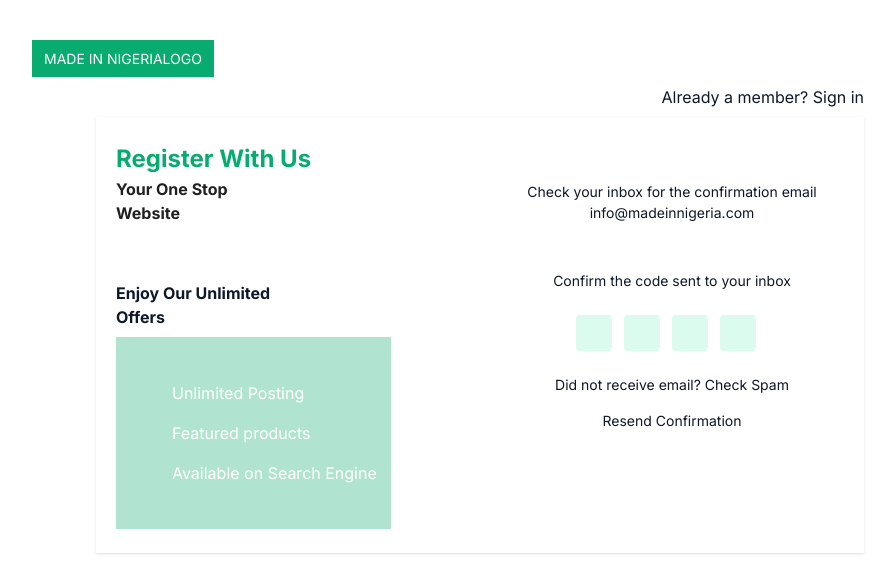
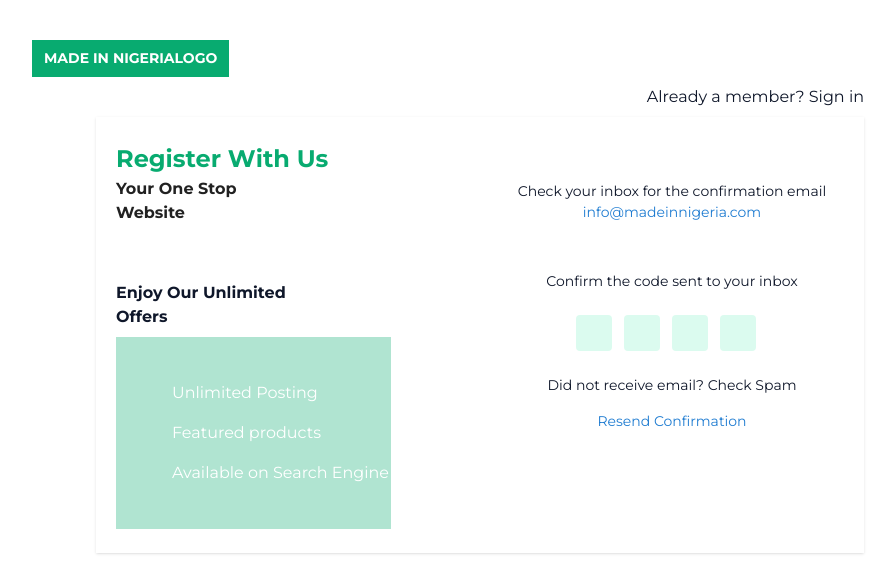
Before and after one commit to MnN-Project/MnN-Project-Client, a Next.js app: page /otp in a window 1280 px wide. Shown: the top 568 px of the page, without its empty margins (160-1054 px from the left). Built offline with nearby package versions, Linux system fonts and the light colour scheme.

Commit message:
color added

```diff
--- a/src/app/(authpages)/otp/page.jsx
+++ b/src/app/(authpages)/otp/page.jsx
@@ -9,9 +9,9 @@ const styles = {
 
 const VerifyOtp = () => {
   return (
-    <div className=" md:px-48 md:py-10 p-8 bg-white md:bg-none min-h-screen ">
+    <div className=" font-montserrat md:px-48 md:py-10 p-8 bg-white md:bg-none min-h-screen ">
       <div className = 'flex justify-center md:block'>
-    <p className=" bg-green text-white text-sm md:mb-2 w-fit px-3 py-2 mb-4 ">
+    <p className=" bg-green text-white text-sm md:mb-2 w-fit px-3 py-2 mb-4 font-bold text-sm ">
         MADE IN NIGERIALOGO
       </p>
 
@@ -44,7 +44,7 @@ const VerifyOtp = () => {
           </div>
           <div className="pt-10 font-normal text-sm text-center ">
             <p>Check your inbox for the confirmation email</p>
-            <p>info@madeinnigeria.com</p>
+            <p className='text-[#1F7CD1]'>info@madeinnigeria.com</p>
             <div className="text-center mt-10 leading-9">
               <p>Confirm the code sent to your inbox</p>
               <div className="flex justify-center my-4">
@@ -72,9 +72,10 @@ const VerifyOtp = () => {
                     className=" outline-none h-['50px'] w-9 rounded bg-light-green text-center bg-opacity-[17%]   "
                   />
                 </div>
+                {/* #1F7CD1 */}
               </div>
               <p>Did not receive email? Check Spam</p>
-              <Link href={"#"}>Resend Confirmation</Link>
+              <Link href={"#"} className="text-[#1F7CD1]">Resend Confirmation</Link>
             </div>
           </div>
         </div>
```
